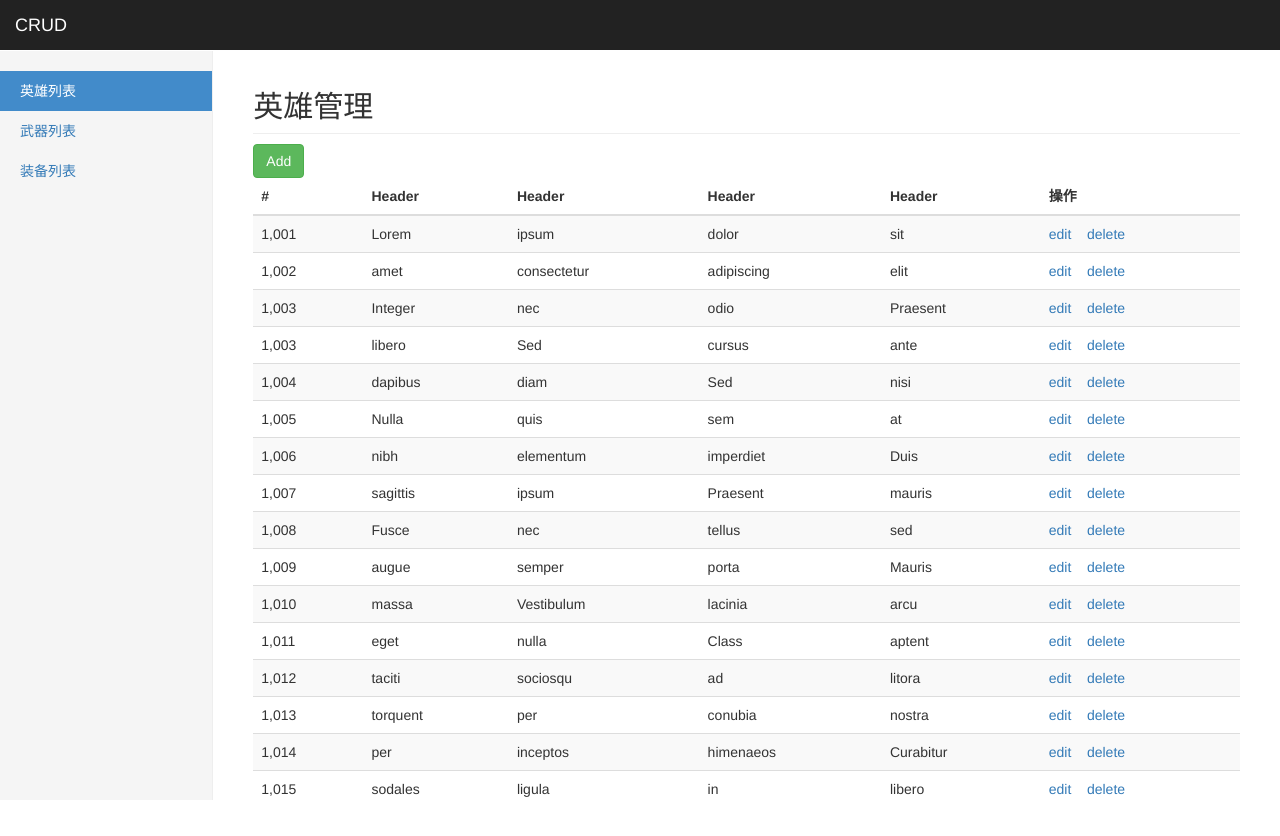
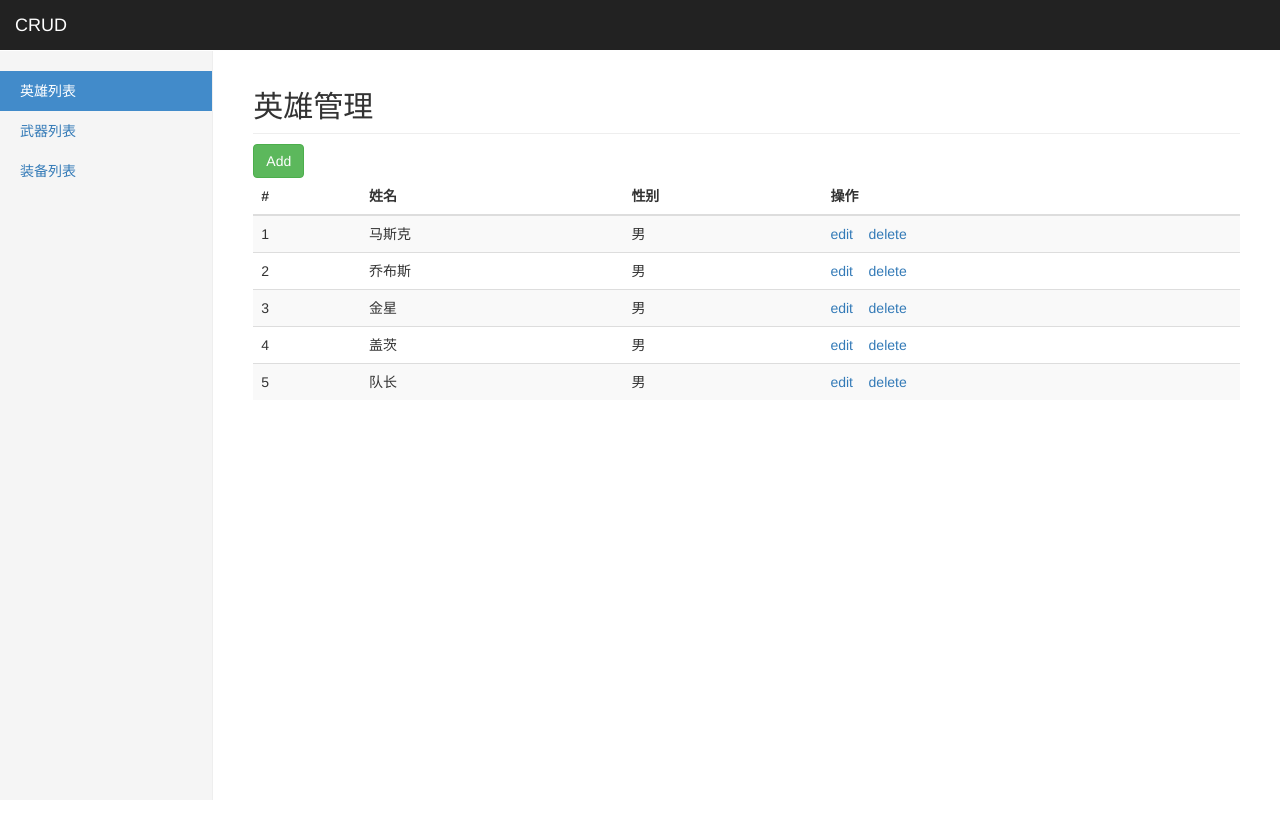
Before and after one commit to zhoujingyidev/heroes, a Vue app: page /#/heroes in a window 1280 px wide. Shown: the top 836 px of the page. After the commit the page ends 800 px from the top, so only its background shows below. Built offline with nearby package versions, Linux system fonts and the light colour scheme; data requests are answered from the project's data file.

Commit message:
发送请求获取英雄列表数据；英雄列表显示

```diff
--- a/package.json
+++ b/package.json
@@ -8,6 +8,7 @@
     "lint": "vue-cli-service lint"
   },
   "dependencies": {
+    "axios": "^0.19.0",
     "bootstrap": "^3.3.7",
     "core-js": "^2.6.5",
     "vue": "^2.6.10",
--- /dev/null
+++ b/src/db.json
@@ -0,0 +1,29 @@
+{
+  "heroes": [
+    {
+      "name": "马斯克",
+      "gender": "男",
+      "id": 6
+    },
+    {
+      "name": "乔布斯",
+      "gender": "男",
+      "id": 7
+    },
+    {
+      "name": "金星",
+      "gender": "男",
+      "id": 8
+    },
+    {
+      "name": "盖茨",
+      "gender": "男",
+      "id": 12
+    },
+    {
+      "name": "队长",
+      "gender": "男",
+      "id": 13
+    }
+  ]
+}
--- a/src/views/heroes/HeroList.vue
+++ b/src/views/heroes/HeroList.vue
@@ -7,200 +7,16 @@
         <thead>
           <tr>
             <th>#</th>
-            <th>Header</th>
-            <th>Header</th>
-            <th>Header</th>
-            <th>Header</th>
+            <th>姓名</th>
+            <th>性别</th>
             <th>操作</th>
           </tr>
         </thead>
         <tbody>
-          <tr>
-            <td>1,001</td>
-            <td>Lorem</td>
-            <td>ipsum</td>
-            <td>dolor</td>
-            <td>sit</td>
-            <td>
-              <a href="edit.html">edit</a>
-              &nbsp;&nbsp;
-              <a href="javascript:window.confirm('Are you sure?')">delete</a>
-            </td>
-          </tr>
-          <tr>
-            <td>1,002</td>
-            <td>amet</td>
-            <td>consectetur</td>
-            <td>adipiscing</td>
-            <td>elit</td>
-            <td>
-              <a href="edit.html">edit</a>
-              &nbsp;&nbsp;
-              <a href="javascript:window.confirm('Are you sure?')">delete</a>
-            </td>
-          </tr>
-          <tr>
-            <td>1,003</td>
-            <td>Integer</td>
-            <td>nec</td>
-            <td>odio</td>
-            <td>Praesent</td>
-            <td>
-              <a href="edit.html">edit</a>
-              &nbsp;&nbsp;
-              <a href="javascript:window.confirm('Are you sure?')">delete</a>
-            </td>
-          </tr>
-          <tr>
-            <td>1,003</td>
-            <td>libero</td>
-            <td>Sed</td>
-            <td>cursus</td>
-            <td>ante</td>
-            <td>
-              <a href="edit.html">edit</a>
-              &nbsp;&nbsp;
-              <a href="javascript:window.confirm('Are you sure?')">delete</a>
-            </td>
-          </tr>
-          <tr>
-            <td>1,004</td>
-            <td>dapibus</td>
-            <td>diam</td>
-            <td>Sed</td>
-            <td>nisi</td>
-            <td>
-              <a href="edit.html">edit</a>
-              &nbsp;&nbsp;
-              <a href="javascript:window.confirm('Are you sure?')">delete</a>
-            </td>
-          </tr>
-          <tr>
-            <td>1,005</td>
-            <td>Nulla</td>
-            <td>quis</td>
-            <td>sem</td>
-            <td>at</td>
-            <td>
-              <a href="edit.html">edit</a>
-              &nbsp;&nbsp;
-              <a href="javascript:window.confirm('Are you sure?')">delete</a>
-            </td>
-          </tr>
-          <tr>
-            <td>1,006</td>
-            <td>nibh</td>
-            <td>elementum</td>
-            <td>imperdiet</td>
-            <td>Duis</td>
-            <td>
-              <a href="edit.html">edit</a>
-              &nbsp;&nbsp;
-              <a href="javascript:window.confirm('Are you sure?')">delete</a>
-            </td>
-          </tr>
-          <tr>
-            <td>1,007</td>
-            <td>sagittis</td>
-            <td>ipsum</td>
-            <td>Praesent</td>
-            <td>mauris</td>
-            <td>
-              <a href="edit.html">edit</a>
-              &nbsp;&nbsp;
-              <a href="javascript:window.confirm('Are you sure?')">delete</a>
-            </td>
-          </tr>
-          <tr>
-            <td>1,008</td>
-            <td>Fusce</td>
-            <td>nec</td>
-            <td>tellus</td>
-            <td>sed</td>
-            <td>
-              <a href="edit.html">edit</a>
-              &nbsp;&nbsp;
-              <a href="javascript:window.confirm('Are you sure?')">delete</a>
-            </td>
-          </tr>
-          <tr>
-            <td>1,009</td>
-            <td>augue</td>
-            <td>semper</td>
-            <td>porta</td>
-            <td>Mauris</td>
-            <td>
-              <a href="edit.html">edit</a>
-              &nbsp;&nbsp;
-              <a href="javascript:window.confirm('Are you sure?')">delete</a>
-            </td>
-          </tr>
-          <tr>
-            <td>1,010</td>
-            <td>massa</td>
-            <td>Vestibulum</td>
-            <td>lacinia</td>
-            <td>arcu</td>
-            <td>
-              <a href="edit.html">edit</a>
-              &nbsp;&nbsp;
-              <a href="javascript:window.confirm('Are you sure?')">delete</a>
-            </td>
-          </tr>
-          <tr>
-            <td>1,011</td>
-            <td>eget</td>
-            <td>nulla</td>
-            <td>Class</td>
-            <td>aptent</td>
-            <td>
-              <a href="edit.html">edit</a>
-              &nbsp;&nbsp;
-              <a href="javascript:window.confirm('Are you sure?')">delete</a>
-            </td>
-          </tr>
-          <tr>
-            <td>1,012</td>
-            <td>taciti</td>
-            <td>sociosqu</td>
-            <td>ad</td>
-            <td>litora</td>
-            <td>
-              <a href="edit.html">edit</a>
-              &nbsp;&nbsp;
-              <a href="javascript:window.confirm('Are you sure?')">delete</a>
-            </td>
-          </tr>
-          <tr>
-            <td>1,013</td>
-            <td>torquent</td>
-            <td>per</td>
-            <td>conubia</td>
-            <td>nostra</td>
-            <td>
-              <a href="edit.html">edit</a>
-              &nbsp;&nbsp;
-              <a href="javascript:window.confirm('Are you sure?')">delete</a>
-            </td>
-          </tr>
-          <tr>
-            <td>1,014</td>
-            <td>per</td>
-            <td>inceptos</td>
-            <td>himenaeos</td>
-            <td>Curabitur</td>
-            <td>
-              <a href="edit.html">edit</a>
-              &nbsp;&nbsp;
-              <a href="javascript:window.confirm('Are you sure?')">delete</a>
-            </td>
-          </tr>
-          <tr>
-            <td>1,015</td>
-            <td>sodales</td>
-            <td>ligula</td>
-            <td>in</td>
-            <td>libero</td>
+          <tr v-for="(item, index) in list" :key="item.id">
+            <td>{{ index + 1 }}</td>
+            <td>{{ item.name }}</td>
+            <td>{{ item.gender }}</td>
             <td>
               <a href="edit.html">edit</a>
               &nbsp;&nbsp;
@@ -214,8 +30,38 @@
 </template>
 
 <script>
+//导入axios
+import axios from 'axios'
+
+
 export default {
-
+  data() {
+    return {
+      //存储英雄列表数据
+      list:[]
+    }
+  },
+  mounted() {
+    //发送请求，获取数据
+    this.loadData()
+  },
+  methods: {
+    loadData() {
+      axios
+        .get('http://localhost:3000/heroes')
+        .then((response) => {
+          const { data, status} = response
+          if (status === 200) {
+            this.list = data
+          }else {
+            alert('获取数据失败')
+          }
+        })
+        .catch((err) => {
+          alert('服务器异常' + err)
+        })
+    }
+  },
 }
 </script>
 
```
Also changed, not shown: 1 other file (tests, documents, lock files or other folders).
